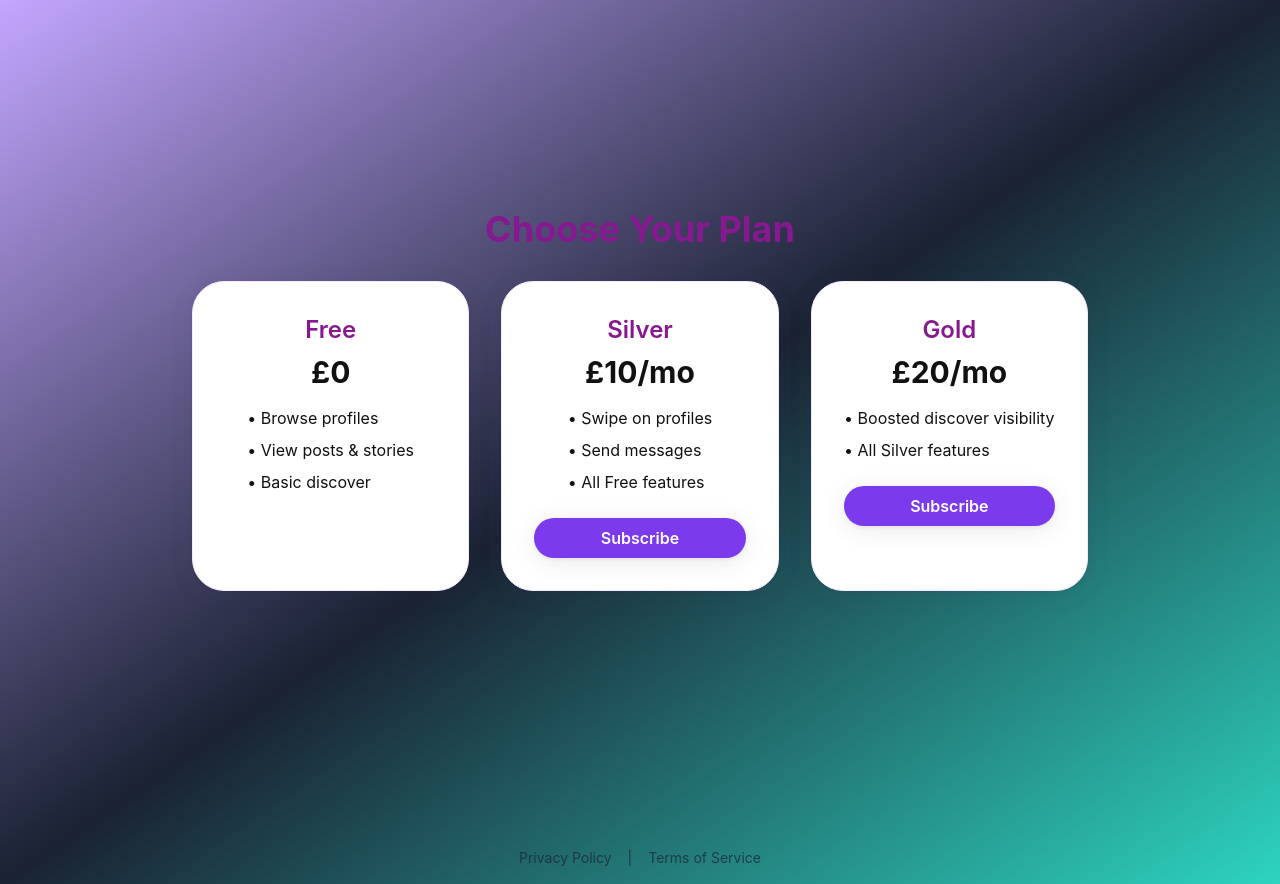
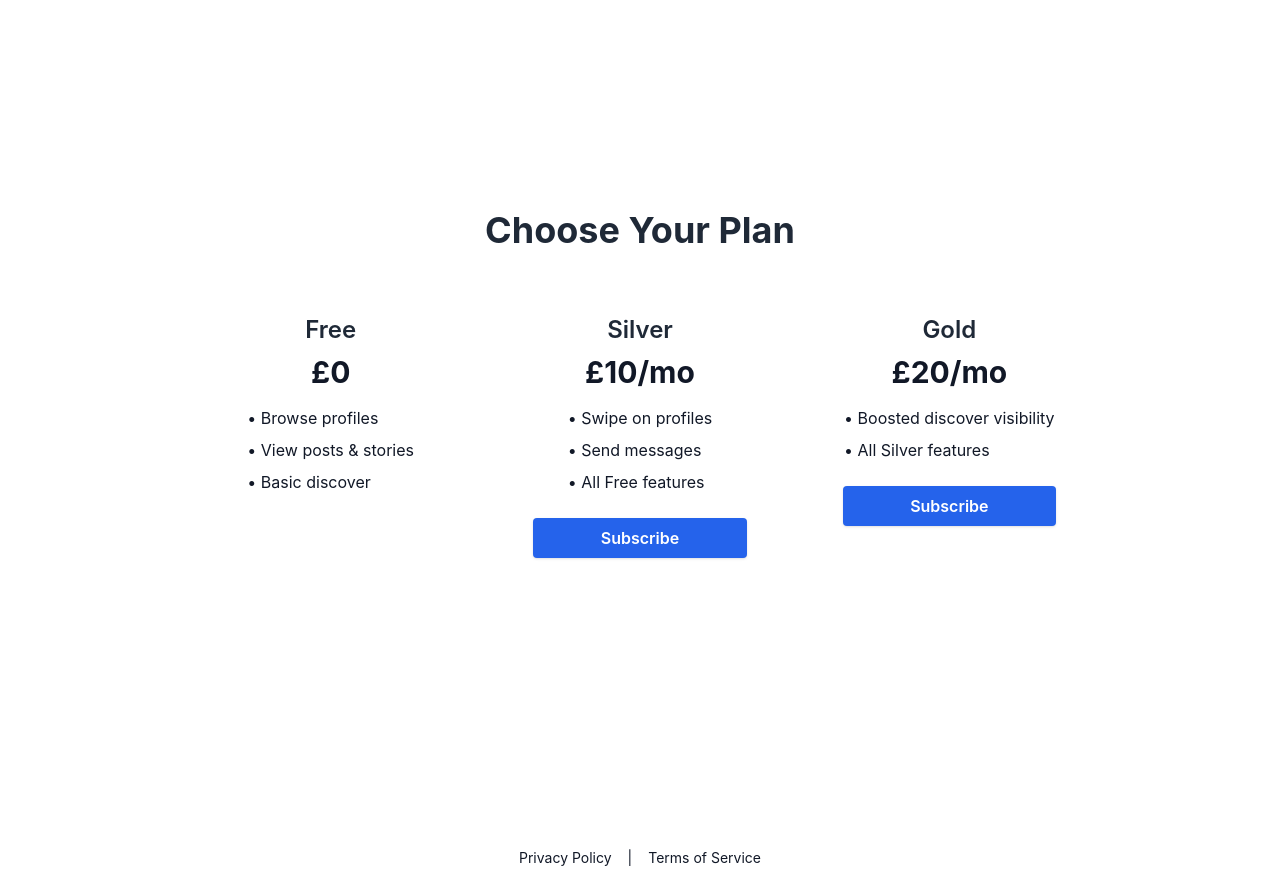
Before and after one commit to harrygamon/Socials, a Next.js app: page /pricing in a window 1280 px wide. Built offline with nearby package versions, Linux system fonts and the light colour scheme.

Commit message:
feat(dev): add dev-only auth bypass for harry.gamon@outlook.com

```diff
--- a/src/app/globals.css
+++ b/src/app/globals.css
@@ -53,46 +53,16 @@
 }
 
 @layer base {
-  * {
-    @apply border-jelly-100 dark:border-jelly-900;
+  body {
+    @apply font-sans bg-white min-h-screen text-gray-900;
   }
-  body {
-    @apply font-sans bg-gradient-to-br from-lilac via-midnight to-teal min-h-screen text-jet;
-  }
-
   h1, h2, h3, h4, h5, h6 {
-    @apply font-bold text-jelly-700;
-  }
-
-  button, .btn {
-    @apply rounded-full bg-jelly-500 text-white font-semibold shadow-jelly transition-all duration-200 hover:bg-jelly-400 active:bg-jelly-600;
-  }
-
-  .card, .post-card, .profile-card {
-    @apply rounded-2xl shadow-jelly bg-white/90 backdrop-blur border border-jelly-100;
-  }
-}
-
-@layer components {
-  .btn-primary {
-    @apply bg-purple text-white rounded-pill px-6 py-2 font-semibold shadow-neumorph hover:bg-teal transition;
-  }
-
-  .btn-secondary {
-    @apply bg-secondary-200 hover:bg-secondary-300 text-secondary-800 font-medium py-2 px-4 rounded-lg transition-colors duration-200;
-  }
-
-  .card {
-    @apply bg-white rounded-2xl shadow-neumorph p-6;
-  }
-
-  .input-field {
-    @apply w-full px-3 py-2 border border-secondary-300 dark:border-secondary-600 rounded-lg focus:ring-2 focus:ring-primary-500 focus:border-transparent bg-white dark:bg-secondary-800 text-secondary-900 dark:text-secondary-100;
+    @apply font-bold text-gray-800;
   }
 }
 
 input, textarea, select {
-  @apply rounded-xl border border-midnight/10 px-4 py-2 focus:outline-none focus:ring-2 focus:ring-purple focus:border-purple transition;
+  @apply rounded border px-4 py-2 focus:outline-none focus:ring-2 focus:ring-blue-400 focus:border-blue-400 transition;
 }
 
 /* Custom scrollbar */
@@ -100,18 +70,15 @@ input, textarea, select {
   width: 8px;
   background: #e5e7eb;
 }
-
 ::-webkit-scrollbar-track {
   background: transparent;
 }
-
 ::-webkit-scrollbar-thumb {
-  background: #C3A6FF;
+  background: #a3a3a3;
   border-radius: 8px;
 }
-
 ::-webkit-scrollbar-thumb:hover {
-  background: #94a3b8;
+  background: #737373;
 }
 
 .dark ::-webkit-scrollbar-thumb {
--- a/src/components/ui/button.tsx
+++ b/src/components/ui/button.tsx
@@ -3,21 +3,21 @@ import { cva, type VariantProps } from "class-variance-authority"
 import { cn } from "@/lib/utils"
 
 const buttonVariants = cva(
-  "inline-flex items-center justify-center whitespace-nowrap rounded-pill text-base font-semibold shadow-neumorph ring-offset-background transition-all focus-visible:outline-none focus-visible:ring-2 focus-visible:ring-purple focus-visible:ring-offset-2 disabled:pointer-events-none disabled:opacity-50",
+  "inline-flex items-center justify-center whitespace-nowrap rounded text-base font-semibold shadow ring-offset-background transition-all focus-visible:outline-none focus-visible:ring-2 focus-visible:ring-blue-500 focus-visible:ring-offset-2 disabled:pointer-events-none disabled:opacity-50",
   {
     variants: {
       variant: {
-        default: "bg-purple text-white hover:bg-teal",
-        destructive: "bg-coral text-white hover:bg-purple/80",
-        outline: "border border-midnight/10 bg-white hover:bg-lilac/30 text-midnight",
-        secondary: "bg-lilac text-midnight hover:bg-purple/10",
-        ghost: "hover:bg-lilac/40 text-purple",
-        link: "text-purple underline-offset-4 hover:underline",
+        default: "bg-blue-600 text-white hover:bg-blue-700",
+        destructive: "bg-red-600 text-white hover:bg-red-700",
+        outline: "border border-gray-300 bg-white hover:bg-gray-100 text-gray-900",
+        secondary: "bg-gray-200 text-gray-900 hover:bg-gray-300",
+        ghost: "hover:bg-gray-100 text-blue-600",
+        link: "text-blue-600 underline-offset-4 hover:underline",
       },
       size: {
         default: "h-10 px-6 py-2",
-        sm: "h-9 rounded-pill px-4 py-1.5 text-sm",
-        lg: "h-12 rounded-pill px-8 py-3 text-lg",
+        sm: "h-9 rounded px-4 py-1.5 text-sm",
+        lg: "h-12 rounded px-8 py-3 text-lg",
         icon: "h-10 w-10 p-0",
       },
     },
--- a/src/components/ui/card.tsx
+++ b/src/components/ui/card.tsx
@@ -8,7 +8,7 @@ const Card = React.forwardRef<
   <div
     ref={ref}
     className={cn(
-      "card", // uses new global .card class for bg, radius, shadow, padding
+      "bg-white rounded shadow border border-gray-200 p-6",
       className
     )}
     {...props}
@@ -35,7 +35,7 @@ const CardTitle = React.forwardRef<
   <h3
     ref={ref}
     className={cn(
-      "text-2xl font-semibold leading-none tracking-tight text-midnight",
+      "text-2xl font-semibold leading-none tracking-tight text-gray-900",
       className
     )}
     {...props}
@@ -49,7 +49,7 @@ const CardDescription = React.forwardRef<
 >(({ className, ...props }, ref) => (
   <p
     ref={ref}
-    className={cn("text-base text-purple/80", className)}
+    className={cn("text-base text-gray-500", className)}
     {...props}
   />
 ))
--- a/src/lib/auth.ts
+++ b/src/lib/auth.ts
@@ -119,6 +119,31 @@ export const authOptions = {
   secret: process.env.NEXTAUTH_SECRET,
 }
 
+// DEV-ONLY: Auto-login as test user in development
+if (process.env.NODE_ENV === 'development') {
+  const DevBypassProvider = {
+    id: 'dev-bypass',
+    name: 'DevBypass',
+    type: 'credentials' as const,
+    credentials: {
+      email: { label: 'Email', type: 'email', placeholder: 'email@example.com' },
+      password: { label: 'Password', type: 'password' },
+    },
+    async authorize() {
+      // Find the test user in the database
+      const user = await prisma.user.findUnique({ where: { email: 'harry.gamon@outlook.com' } });
+      if (!user) return null;
+      return {
+        id: user.id,
+        name: user.name,
+        email: user.email,
+        image: user.image,
+      };
+    },
+  };
+  authOptions.providers.unshift(DevBypassProvider);
+}
+
 // Helper for protecting server components/routes
 export async function requireAuth(session: unknown) {
   if (!session || typeof session !== 'object' || !('user' in session)) {
--- a/tailwind.config.js
+++ b/tailwind.config.js
@@ -8,33 +8,6 @@ module.exports = {
   darkMode: 'class',
   theme: {
     extend: {
-      colors: {
-        lilac: '#C3A6FF',
-        purple: '#7C3AED',
-        teal: '#2DD4BF',
-        coral: '#FF6B6B',
-        midnight: '#1A2233',
-        jet: '#111111',
-        'jelly-50':  '#FAF5FF', // very light lilac
-        'jelly-100': '#F3E8FF', // light lilac
-        'jelly-200': '#E9D5FF', // pale lilac
-        'jelly-300': '#D8B4FE', // soft purple
-        'jelly-400': '#C084FC', // medium purple
-        'jelly-500': '#A21CAF', // vibrant purple
-        'jelly-600': '#9333EA', // rich purple
-        'jelly-700': '#86198F', // deep purple
-        'jelly-900': '#2A1337', // near-black
-        // Gradients can be created with from- and to- utilities
-      },
-      borderRadius: {
-        'xl': '1.25rem',
-        '2xl': '2rem',
-        'pill': '9999px',
-      },
-      boxShadow: {
-        'neumorph': '0 4px 24px 0 rgba(60, 60, 90, 0.10), 0 1.5px 4px 0 rgba(60, 60, 90, 0.08)',
-        'jelly': '0 2px 8px 0 rgba(195, 166, 255, 0.18), 0 1.5px 6px 0 rgba(60, 60, 90, 0.08)',
-      },
       fontFamily: {
         sans: [
           'Inter',
@@ -45,8 +18,14 @@ module.exports = {
           'sans-serif',
         ],
       },
-      backgroundImage: {
-        'jelly-gradient': 'linear-gradient(90deg, #ff80a6 0%, #ff1a64 100%)',
+      borderRadius: {
+        'xl': '1.25rem',
+        '2xl': '2rem',
+        'pill': '9999px',
+      },
+      boxShadow: {
+        'neumorph': '0 4px 24px 0 rgba(60, 60, 90, 0.10), 0 1.5px 4px 0 rgba(60, 60, 90, 0.08)',
+        'jelly': '0 2px 8px 0 rgba(195, 166, 255, 0.18), 0 1.5px 6px 0 rgba(60, 60, 90, 0.08)',
       },
       animation: {
         'fade-in': 'fadeIn 0.5s ease-in-out',
```
Also changed, not shown: 1 other file (tests, documents, lock files or other folders).
